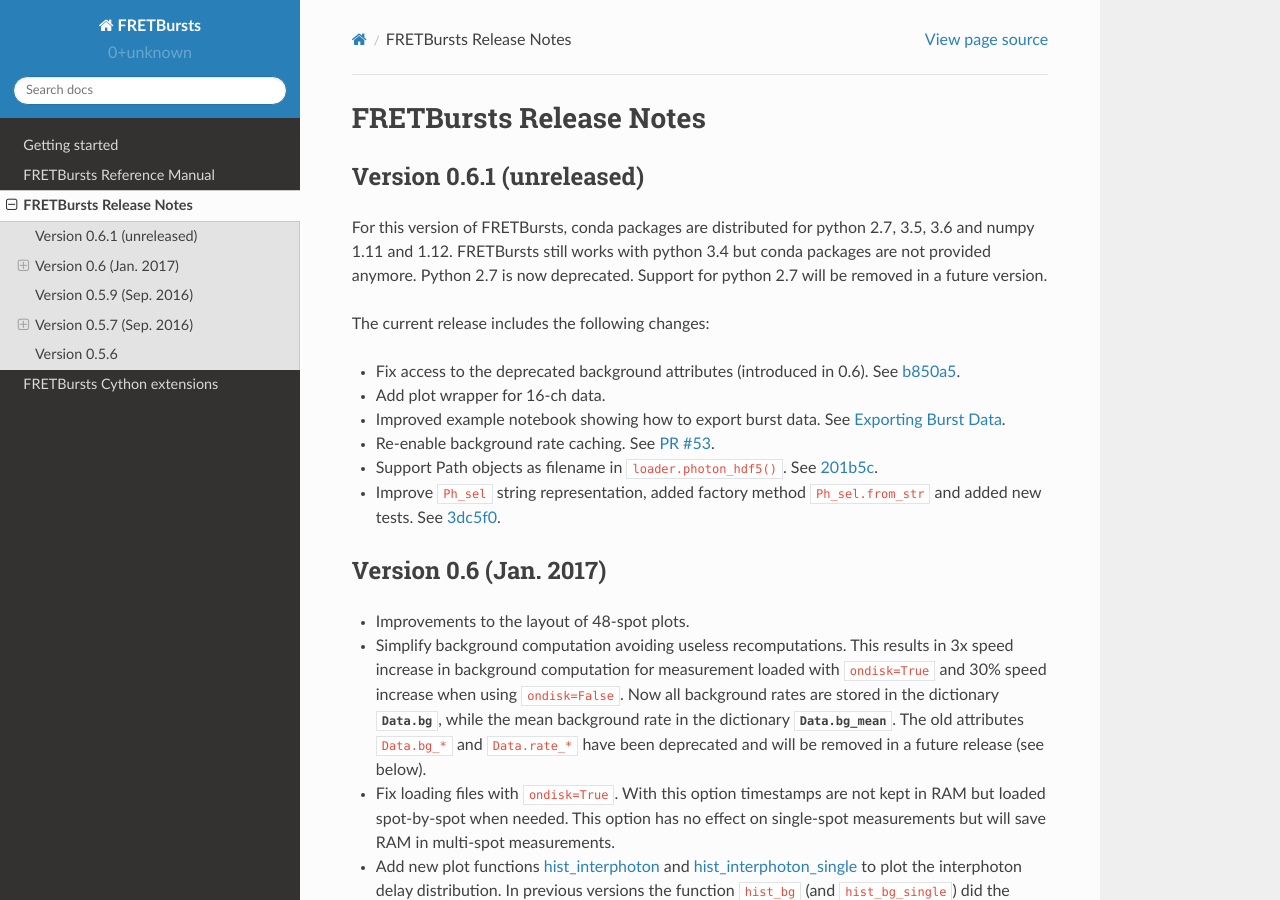
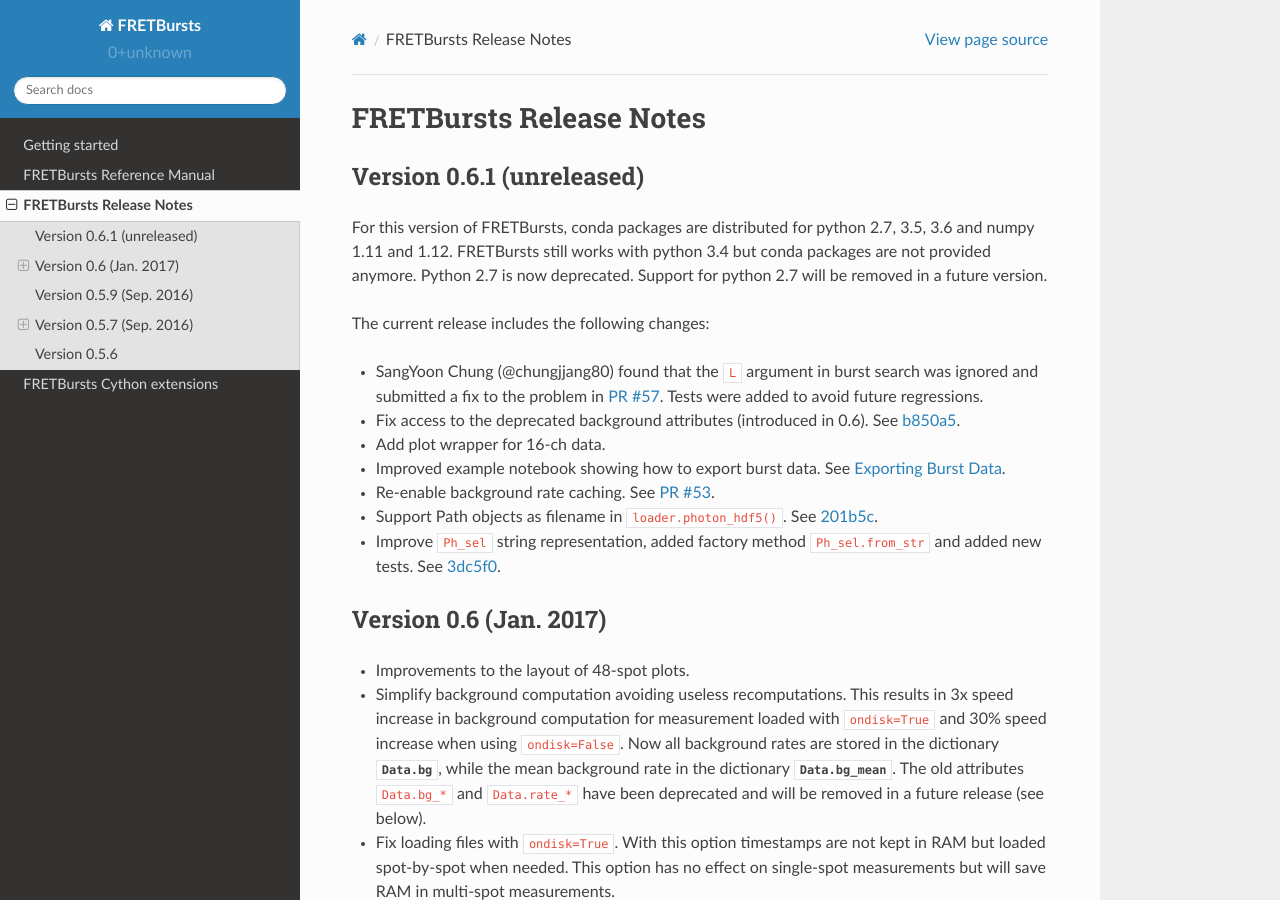
Before and after one commit to tritemio/FRETBursts, a Sphinx documentation site: the page built from docs/source/releasenotes.rst, in a window 1280 px wide and 900 px high. Built offline with Sphinx 7.4.7 and the Read the Docs theme 2.0.0, drawn with Linux system fonts in a browser that asks for light colours; the version number could not be read and is left out.

Commit message:
DOC: Update release notes

```diff
--- a/docs/source/releasenotes.rst
+++ b/docs/source/releasenotes.rst
@@ -12,6 +12,10 @@ in a future version.
 
 The current release includes the following changes:
 
+- SangYoon Chung (@chungjjang80) found that the `L` argument in
+  burst search was ignored and submitted a fix to the problem in
+  `PR #57 <https://github.com/tritemio/FRETBursts/pull/57>`__.
+  Tests were added to avoid future regressions.
 - Fix access to the deprecated background attributes (introduced in 0.6).
   See `b850a5 <https://github.com/tritemio/FRETBursts/commit/b850a595033c27cc66f8f4a748b1d0bf68366750>`__.
 - Add plot wrapper for 16-ch data.
```
